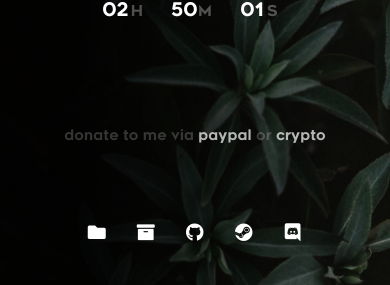
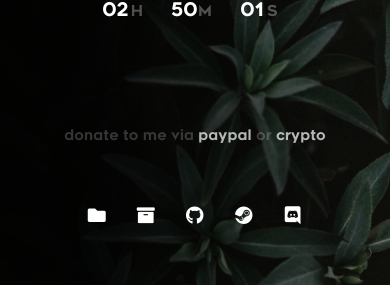
Before and after one commit to TacoGit/TacoGit.github.io, a PHP site: page / in a window 390 px wide. Shown: the part 559-844 px from the top of the page. Run offline with PHP 8.4, Linux system fonts and the light colour scheme.

Commit message:
fix navbar on s9+
pls

```diff
--- a/css/main.css
+++ b/css/main.css
@@ -1726,7 +1726,7 @@ html.no-csstransitions .home-content__main {
   }
 
   #doonat {
-    padding-bottom: 30px;
+    padding-bottom: 31px;
   }
 
   #siteby {
@@ -1736,7 +1736,7 @@ html.no-csstransitions .home-content__main {
 
 @media only screen and (max-width:500px) {
   .home-social {
-    top: 81.5%;
+    top: 79.5%;
     width: 70px;
   }
 }
```
